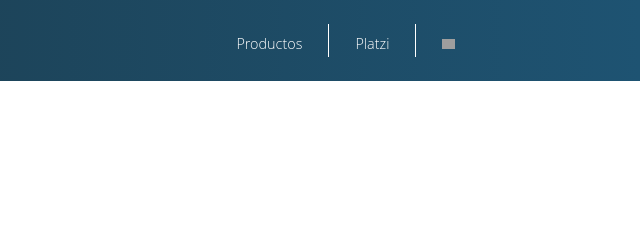
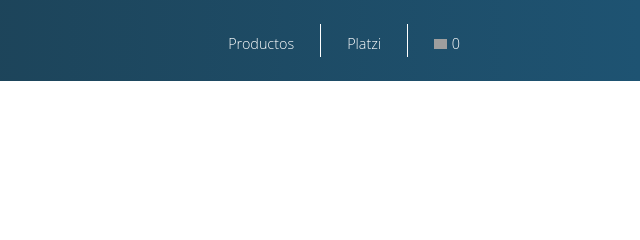
Before and after one commit to gilsantosjulian/gatsbycliproject, a Gatsby site: page /canceled in a window 1280 px wide. Shown: the top 240 px of the page, 640-1280 px from the left. Built offline with nearby package versions, Linux system fonts and the light colour scheme; Gatsby itself is replaced by a stand-in of ours; grey boxes are pictures that could not be loaded.

Commit message:
:rocket: use context

```diff
--- a/src/components/header.js
+++ b/src/components/header.js
@@ -1,13 +1,16 @@
 import { Link } from "gatsby"
 import PropTypes from "prop-types"
-import React from "react"
+import React, { useContext } from "react"
 import { MenuItem, StyledHeader } from '../styles/components'
+import { CartContext } from '../context'
 
 const logoImg = 'https://i.postimg.cc/6q3pg48v/Logo.png'
 const cartImg = 'http://i.postimg.cc/L6wpMxLt/cart.png'
 
-const Header = () => (
-  <StyledHeader>
+const Header = () => {
+  const { cart } = useContext(CartContext)
+  return (
+    <StyledHeader>
     <Link to='/'>
       <img
         src={logoImg}
@@ -29,13 +32,16 @@ const Header = () => (
                 src={cartImg}
                 alt='cartLogo'
               />
+              {cart.length}
             </span>
           </Link>
         </MenuItem>
       </ul>
     </nav>
   </StyledHeader>
-)
+  )
+}
+
 
 Header.propTypes = {
   siteTitle: PropTypes.string,
```
